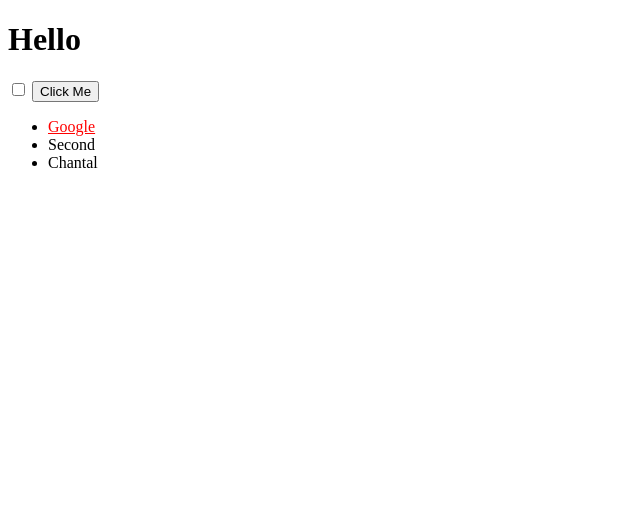
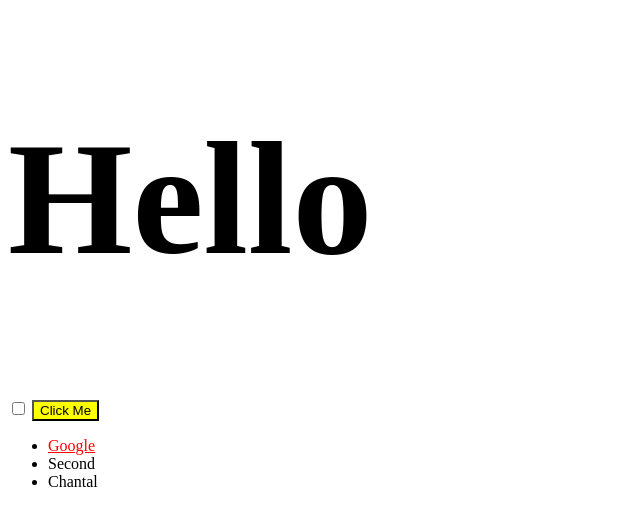
Before and after one commit to ChantalSchot/JavaScript-DOM, a plain HTML site: page index.html in a window 1280 px wide. Shown: the whole page, without its empty margins (0-640 px from the left). Drawn offline with Linux system fonts and the light colour scheme.

Commit message:
Section 10 lesson 122-125

```diff
--- a/index.html
+++ b/index.html
@@ -12,7 +12,7 @@
 
     <input type="checkbox">
 
-    <button style=":active color:red;">Click Me</button>
+    <button class="btn">Click Me</button>
 
     <ul>
       <li class="list">
--- a/index.js
+++ b/index.js
@@ -2,3 +2,7 @@ document.querySelectorAll(".list")[2].innerHTML = "Chantal";
 
 
 document.querySelector("li a").style.color = "red";
+
+document.querySelector(".btn").style.backgroundColor = "yellow";
+
+document.querySelector("h1").classList.add("huge");
--- a/styles.css
+++ b/styles.css
@@ -0,0 +1,3 @@
+.huge {
+	font-size: 10rem;
+}
```
